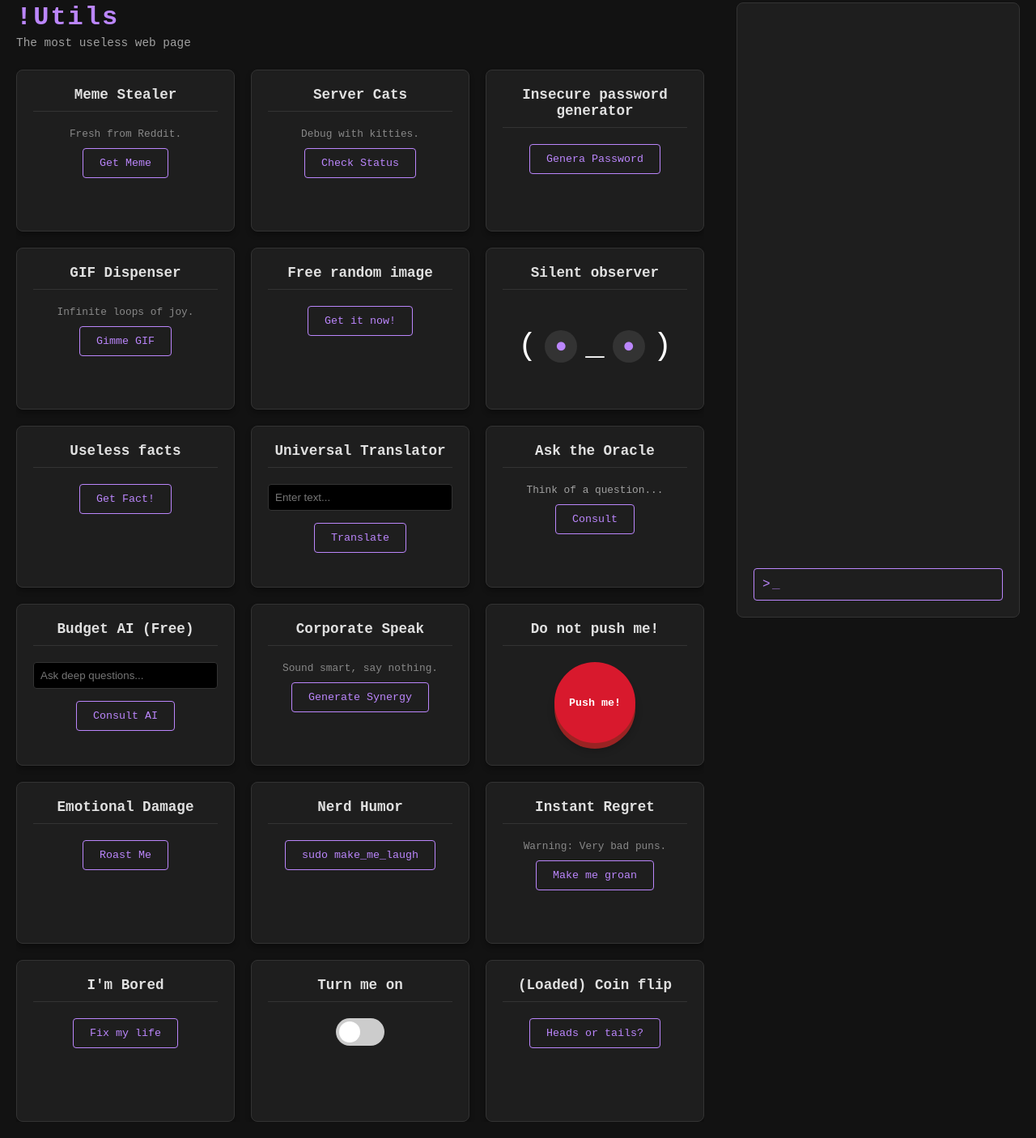
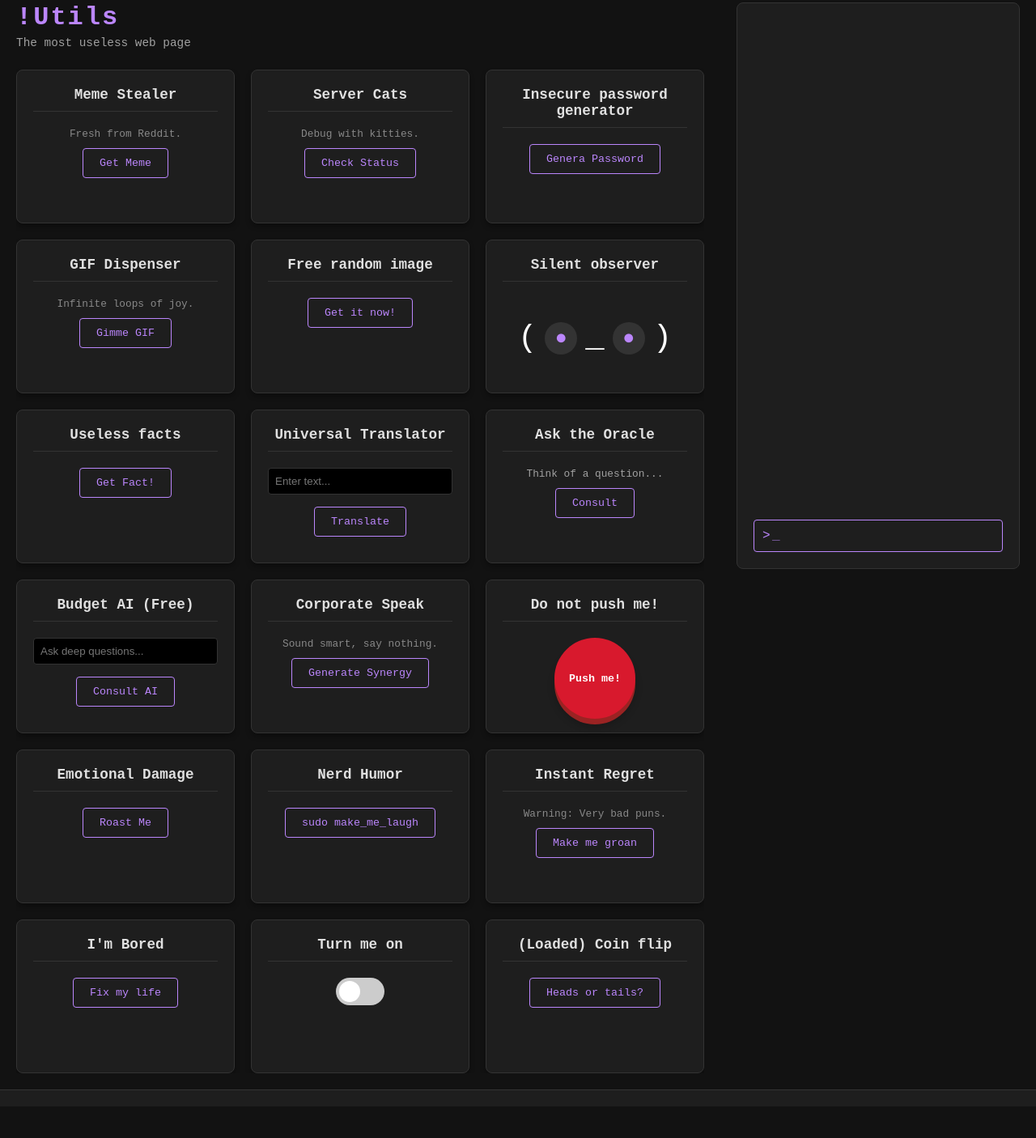
Before and after one commit to yabzec/notUtils, a plain HTML site: page src/index.html in a window 1280 px wide. Shown: the part 17-1423 px from the top of the page at 81% size. After the commit the page ends 1384 px from the top, so only its background shows below. Drawn offline with Linux system fonts and the light colour scheme.

Commit message:
feat: Add tips button

```diff
--- a/src/index.html
+++ b/src/index.html
@@ -152,6 +152,9 @@
                 </div>
             </div>
         </div>
+		<div id="footer">
+			<script type='text/javascript' src='https://storage.ko-fi.com/cdn/widget/Widget_2.js'></script><script type='text/javascript'>kofiwidget2.init('Buy me a Coffee!', '#e6894e', 'I3I61V3CIV');kofiwidget2.draw();</script>
+		</div>
         <script src="./scripts/utils.js"></script>
         <script src="./scripts/insicurePass.js"></script>
         <script src="./scripts/memeDispenser.js"></script>
--- a/src/styles/elements.css
+++ b/src/styles/elements.css
@@ -8,7 +8,7 @@
     transition: transform 0.2s;
     flex: 1 1 270px;
     max-width: 270px;
-    height: 200px;
+    height: 190px;
 }
 
 .card:hover{
--- a/src/styles/main.css
+++ b/src/styles/main.css
@@ -19,7 +19,6 @@ body {
     align-items: start;
     min-height: 100vh;
     margin: 0;
-    padding: 20px;
 }
 
 .mobile-header {
@@ -45,3 +44,12 @@ p.subtitle {
     color: var(--muted);
     font-size: 0.9rem;
 }
+
+#footer {
+    width: 100%;
+    padding: 10px 20px;
+    background-color: var(--card-bg);
+    border: none;
+    border-top: 1px solid #333;
+    text-align: right;
+}
--- a/src/styles/playground.css
+++ b/src/styles/playground.css
@@ -6,6 +6,7 @@
     justify-content: center;
     gap: 40px;
     flex: 1;
+    padding: 20px;
 }
 
 .dashboard {
@@ -27,7 +28,7 @@
     top: 20px;
     width: 100%;
     max-width: 350px;
-    height: calc(100vh - 40px);
+    height: calc(100vh - 100px);
     max-height: calc(100vh - 40px);
     display: flex;
     flex-direction: column;
--- a/src/styles/responsive.css
+++ b/src/styles/responsive.css
@@ -7,6 +7,7 @@
     }
 
     .dashboard {
+        padding: 10px;
         width: 100%;
         max-width: 100%;
         overflow-y: visible;
@@ -26,10 +27,6 @@
         top: 0;
     }
 
-    body {
-        padding: 10px;
-    }
-
     .mobile-header {
         display: block;
     }
```
Also changed, not shown: 1 other file.
